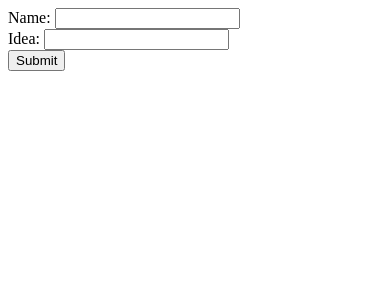
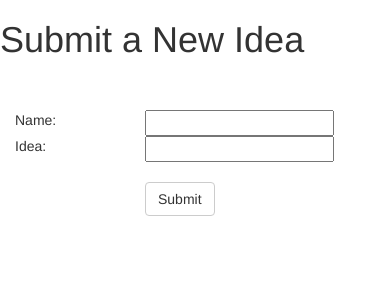
Before and after one commit to skylarbpayne/PythonBackendWorkshop, a Flask app: page /new in a window 390 px wide. Shown: the top 300 px of the page. Run offline with Flask 2, Linux system fonts and the light colour scheme; some libraries are stand-ins or nearby versions.

Commit message:
prettied up the submit page a bit with bootstrap

```diff
--- a/app/templates/new.html
+++ b/app/templates/new.html
@@ -1,14 +1,27 @@
 <html>
 	<head>
 		<title>Submit New Idea</title>
+		<link rel="stylesheet" type="text/css" href="//maxcdn.bootstrapcdn.com/bootstrap/3.3.1/css/bootstrap.min.css">
+		<style type="text/css">
+			p {
+				padding: 50px;
+				font-size: 32px;
+				font-weight: bold;
+				text-align: center;
+				background: #f2f2f2;
+			}
+		</style>
 	</head>
 	<body>
+		<h1>Submit a New Idea</h1>
 		<form method="post" name="new_idea">
-			Name: <input type="text" name="author">
+			<br><br>
+			<div class="col-xs-4">Name:</div> <div class="col-xs-8"><input type="text" name="author"></div>
 			<br>
-			Idea: <input type="text" name="idea">
-			<br>
-			<input type="submit" value="Submit">
+			<div class="col-xs-4">Idea:</div> <divd class="col-xs-8"><input type="text" name="idea"></div>
+			<br><br>
+			<button type="submit" class="btn btn-default">Submit</button>
 		</form>
+		<script src="//maxcdn.bootstrapcdn.com/bootstrap/3.3.1/js/bootstrap.min.js"></script>
 	</body>
 </html>
```
